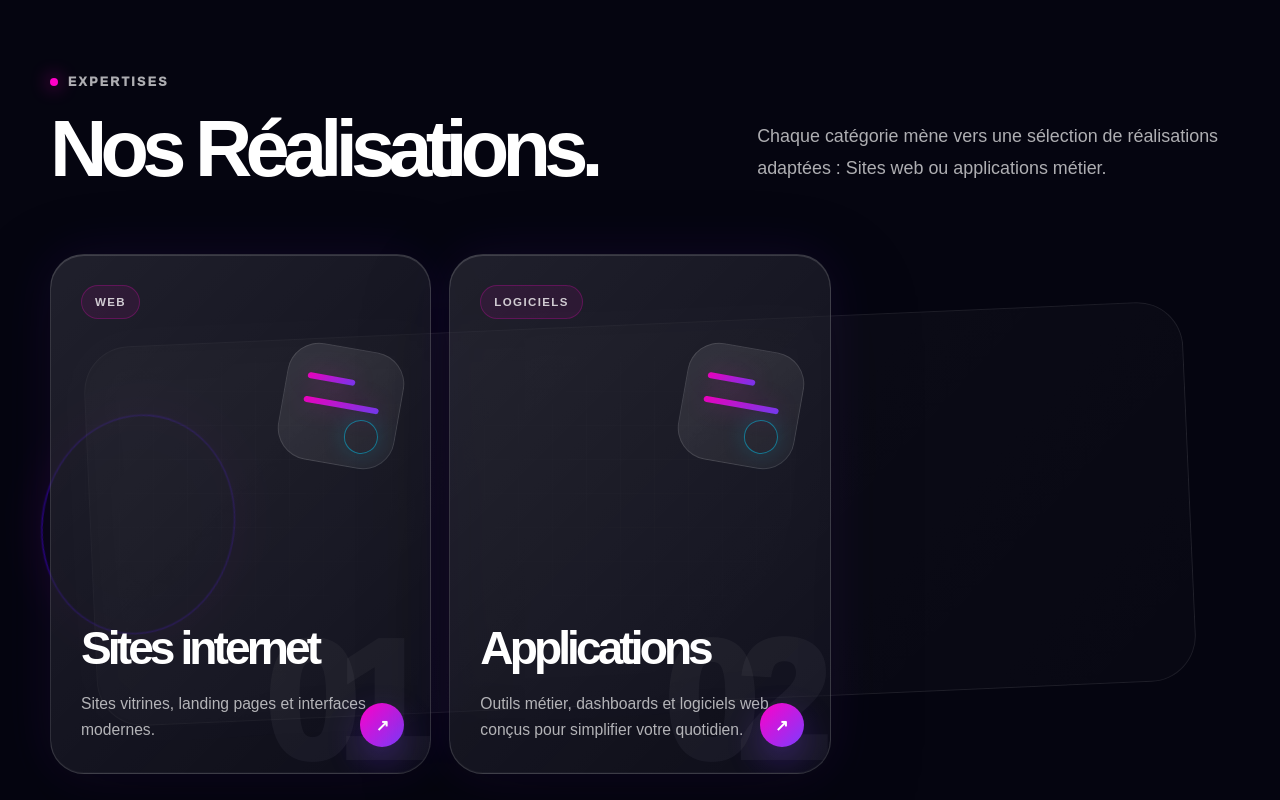
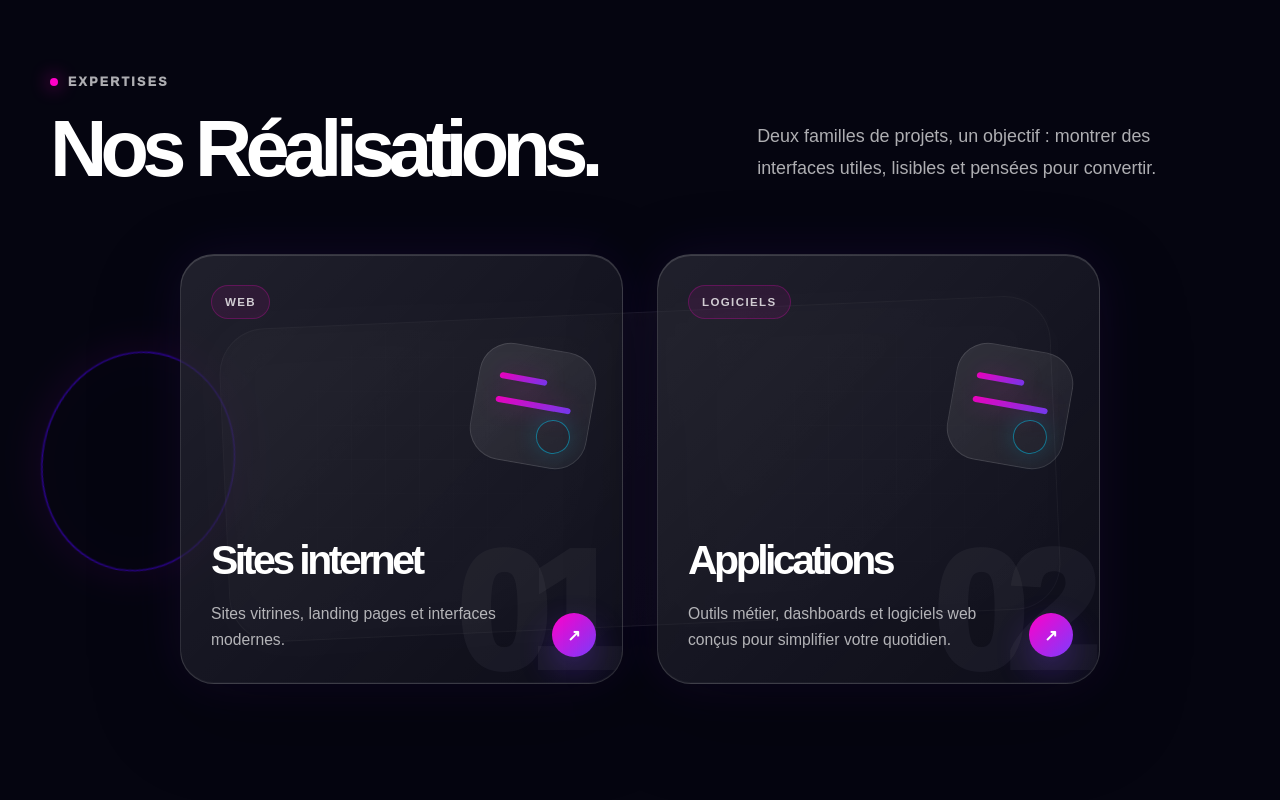
Before and after one commit to Reyden7/Portfolio2.0, a Next.js app in the folder qc-tech-portfolio/: page / in a window 1280 px wide. Shown: the part 4120-4920 px from the top of the page. Built offline with nearby package versions, Linux system fonts and the light colour scheme; no server answers.

Commit message:
Adapt projects section for two categories

```diff
--- a/qc-tech-portfolio/src/views/Home/Home.css
+++ b/qc-tech-portfolio/src/views/Home/Home.css
@@ -1014,15 +1014,17 @@
 .home-category-list {
   position: relative;
   display: grid;
-  grid-template-columns: repeat(3, minmax(0, 1fr));
-  gap: 18px;
+  grid-template-columns: repeat(2, minmax(0, 1fr));
+  gap: clamp(18px, 3vw, 34px);
+  width: min(920px, 100%);
+  margin-inline: auto;
   isolation: isolate;
 }
 
 .home-category-list::before {
   content: "";
   position: absolute;
-  inset: 70px 40px;
+  inset: 58px 44px;
   z-index: -1;
   border: 1px solid rgba(255, 255, 255, 0.08);
   border-radius: 46px;
@@ -1036,7 +1038,7 @@
 .home-category-card {
   position: relative;
   overflow: hidden;
-  min-height: 520px;
+  min-height: 430px;
   display: flex;
   flex-direction: column;
   padding: 30px;
@@ -1094,8 +1096,7 @@
 }
 
 .home-category-card:nth-child(1),
-.home-category-card:nth-child(2),
-.home-category-card:nth-child(3) {
+.home-category-card:nth-child(2) {
   transform: none;
 }
 
@@ -1132,13 +1133,6 @@
 .home-category-card--app {
   background:
     radial-gradient(circle at 100% 0%, rgba(124, 60, 255, 0.16), transparent 36%),
-    linear-gradient(135deg, rgba(255, 255, 255, 0.075), rgba(255, 255, 255, 0.018)),
-    rgba(8, 8, 22, 0.68);
-}
-
-.home-category-card--model {
-  background:
-    radial-gradient(circle at 100% 0%, rgba(0, 212, 255, 0.12), transparent 36%),
     linear-gradient(135deg, rgba(255, 255, 255, 0.075), rgba(255, 255, 255, 0.018)),
     rgba(8, 8, 22, 0.68);
 }
@@ -1233,7 +1227,7 @@
   max-width: 300px;
   margin: 0;
   color: #ffffff;
-  font-size: clamp(2.1rem, 3.6vw, 3.7rem);
+  font-size: clamp(2.25rem, 3.2vw, 3.45rem);
   line-height: 0.9;
   letter-spacing: -0.085em;
   text-align: left;
@@ -1958,8 +1952,7 @@
   }
 
   .home-category-card:nth-child(1),
-  .home-category-card:nth-child(2),
-  .home-category-card:nth-child(3) {
+  .home-category-card:nth-child(2) {
     transform: none;
   }
 
--- a/qc-tech-portfolio/src/views/Home/Home.tsx
+++ b/qc-tech-portfolio/src/views/Home/Home.tsx
@@ -242,8 +242,8 @@ function Home() {
           <div className="home-projects__heading reveal" data-reveal-direction="right">
             <h2>Nos Réalisations.</h2>
             <p>
-              Chaque catégorie mène vers une sélection de réalisations adaptées :
-              Sites web ou applications métier.
+              Deux familles de projets, un objectif : montrer des interfaces
+              utiles, lisibles et pensées pour convertir.
             </p>
           </div>
 
```
